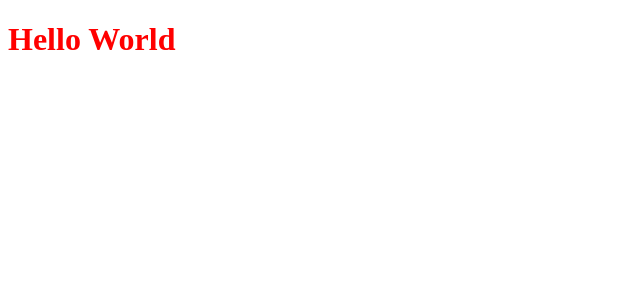
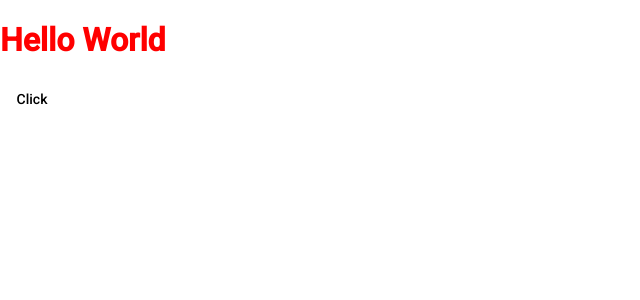
Before and after one commit to Nouke/angularFrontM1Miage2022_2023, an Angular app in the folder Projet-Angular/assignment-app/: page / in a window 1280 px wide. Shown: the top 300 px of the page, without its empty margins (0-640 px from the left). Built offline with nearby package versions, Linux system fonts and the light colour scheme.

Commit message:
premier composant stylé

```diff
--- a/Projet-Angular/assignment-app/angular.json
+++ b/Projet-Angular/assignment-app/angular.json
@@ -23,6 +23,7 @@
               "src/assets"
             ],
             "styles": [
+              "./node_modules/@angular/material/prebuilt-themes/indigo-pink.css",
               "src/styles.css"
             ],
             "scripts": []
@@ -90,6 +91,7 @@
               "src/assets"
             ],
             "styles": [
+              "./node_modules/@angular/material/prebuilt-themes/indigo-pink.css",
               "src/styles.css"
             ],
             "scripts": []
--- a/Projet-Angular/assignment-app/package.json
+++ b/Projet-Angular/assignment-app/package.json
@@ -11,10 +11,12 @@
   "private": true,
   "dependencies": {
     "@angular/animations": "^14.2.0",
+    "@angular/cdk": "^14.2.2",
     "@angular/common": "^14.2.0",
     "@angular/compiler": "^14.2.0",
     "@angular/core": "^14.2.0",
     "@angular/forms": "^14.2.0",
+    "@angular/material": "^14.2.2",
     "@angular/platform-browser": "^14.2.0",
     "@angular/platform-browser-dynamic": "^14.2.0",
     "@angular/router": "^14.2.0",
--- a/Projet-Angular/assignment-app/src/app/app.component.html
+++ b/Projet-Angular/assignment-app/src/app/app.component.html
@@ -1 +1,2 @@
 <h1>Hello World</h1>
+<button mat-button>Click</button>
--- a/Projet-Angular/assignment-app/src/app/app.module.ts
+++ b/Projet-Angular/assignment-app/src/app/app.module.ts
@@ -3,6 +3,8 @@
 
 import { AppRoutingModule } from './app-routing.module';
 import { AppComponent } from './app.component';
+import { BrowserAnimationsModule } from '@angular/platform-browser/animations';
+import {MatButtonModule} from '@angular/material/button';
 
 @NgModule({
   declarations: [
@@ -10,7 +12,9 @@
   ],
   imports: [
     BrowserModule,
-    AppRoutingModule
+    AppRoutingModule,
+    BrowserAnimationsModule,
+    MatButtonModule
   ],
   providers: [],
   bootstrap: [AppComponent]
--- a/Projet-Angular/assignment-app/src/index.html
+++ b/Projet-Angular/assignment-app/src/index.html
@@ -6,6 +6,9 @@
   <base href="/">
   <meta name="viewport" content="width=device-width, initial-scale=1">
   <link rel="icon" type="image/x-icon" href="favicon.ico">
+  <link rel="preconnect" href="https://fonts.gstatic.com">
+  <link href="https://fonts.googleapis.com/css2?family=Roboto:wght@300;400;500&display=swap" rel="stylesheet">
+  <link href="https://fonts.googleapis.com/icon?family=Material+Icons" rel="stylesheet">
 </head>
 <body>
   <app-root></app-root>
--- a/Projet-Angular/assignment-app/src/styles.css
+++ b/Projet-Angular/assignment-app/src/styles.css
@@ -1 +1,4 @@
 /* You can add global styles to this file, and also import other style files */
+
+html, body { height: 100%; }
+body { margin: 0; font-family: Roboto, "Helvetica Neue", sans-serif; }
```
Also changed, not shown: 1 other file (tests, documents, lock files or other folders).
